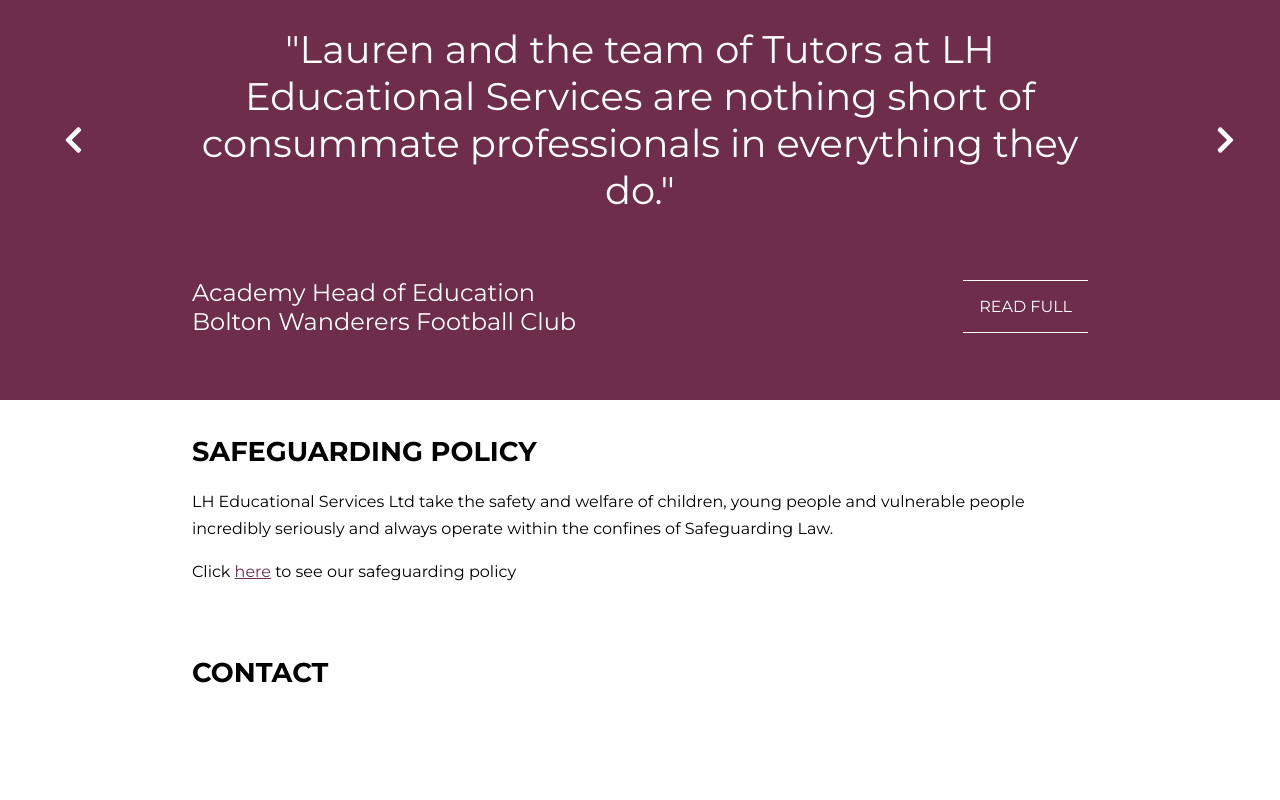
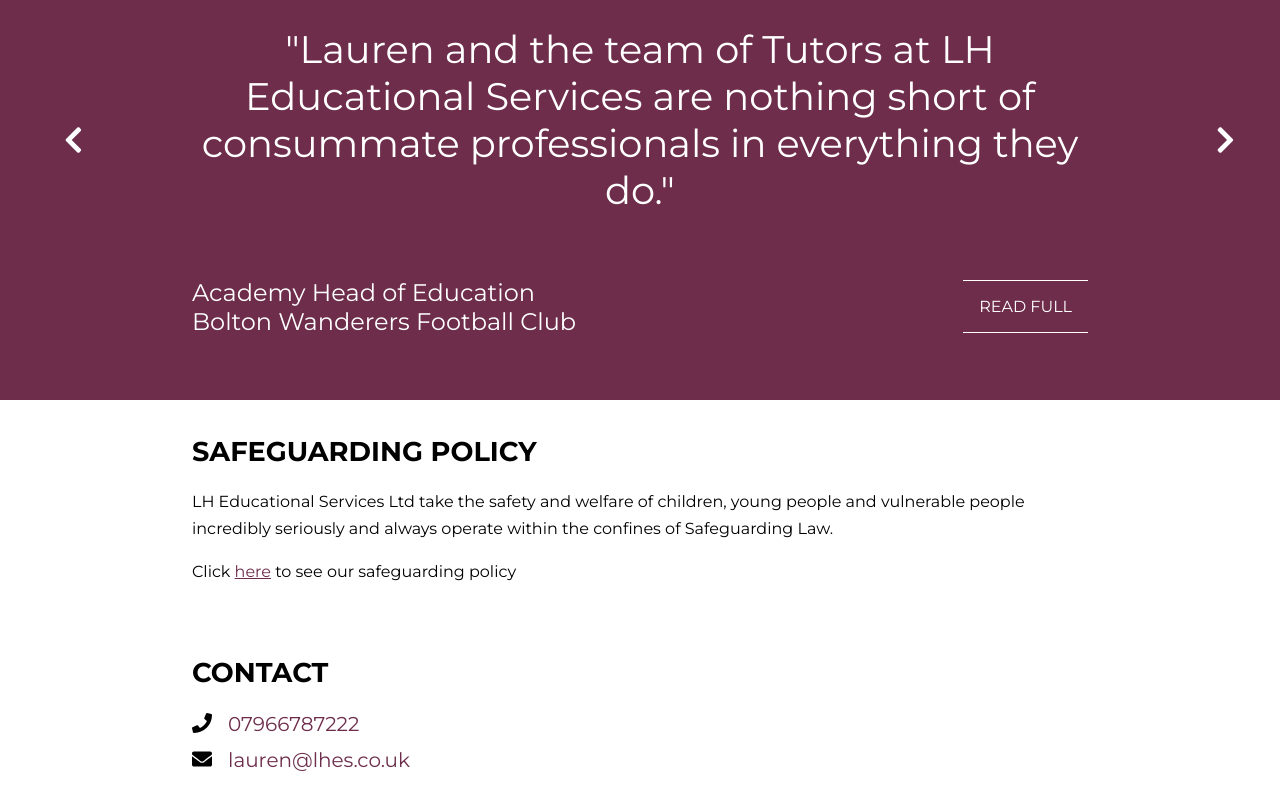
Before and after one commit to lewtur/lh-education, a React (Create React App) app: page / in a window 1280 px wide. Shown: the part 3340-4140 px from the top of the page. Before the commit the page ends 4068 px from the top, so only its background shows below. Built offline with nearby package versions, Linux system fonts and the light colour scheme.

Commit message:
add links

```diff
--- a/package.json
+++ b/package.json
@@ -3,8 +3,8 @@
   "version": "0.1.0",
   "private": true,
   "dependencies": {
-    "@fortawesome/fontawesome-svg-core": "^1.2.18",
-    "@fortawesome/free-solid-svg-icons": "^5.8.2",
+    "@fortawesome/fontawesome-svg-core": "^1.2.19",
+    "@fortawesome/free-solid-svg-icons": "^5.9.0",
     "@fortawesome/react-fontawesome": "^0.1.4",
     "react": "^16.8.6",
     "react-dom": "^16.8.6",
--- a/src/Contact.jsx
+++ b/src/Contact.jsx
@@ -1,16 +1,36 @@
 import React from 'react';
 import styled from 'styled-components';
+import { FontAwesomeIcon } from '@fortawesome/react-fontawesome'
+import { faPhone, faEnvelope } from '@fortawesome/free-solid-svg-icons'
 
 const ContactStyles = styled.section`
+  display: flex;
+  flex-direction: column;
+  font-size: 1.25rem;
 
+  & > div {
+    padding-bottom: 0.75rem;
+    a {
+      text-decoration: none;
+      padding-left: 1rem;
+    }
+  }
 `;
 
 const Contact = () => {
-    return (
-        <ContactStyles id="contact">
-            <h1>Contact</h1>
-        </ContactStyles>
-     );
+  return (
+    <ContactStyles id="contact">
+      <h1>Contact</h1>
+      <div>
+        <FontAwesomeIcon icon={faPhone} />
+        <a href="tel:07966787222">07966787222</a>
+      </div>
+      <div>
+        <FontAwesomeIcon icon={faEnvelope} />
+        <a href="mailto:lauren@lhes.co.uk">lauren@lhes.co.uk</a>
+      </div>
+    </ContactStyles>
+  );
 }
 
 export default Contact;
--- a/src/Navbar/Menu.jsx
+++ b/src/Navbar/Menu.jsx
@@ -39,7 +39,7 @@ class Menu extends Component {
         return (
             <MenuStyles>
                 <MenuListHolder menuIsOpen={menuIsOpen}>
-                    {menuItems.map((menuItem, index) => <MenuItem text={menuItem} wowDelay={(index + 1) * 100} />)}
+                    {menuItems.map((menuItem, index) => <MenuItem key={index} text={menuItem} wowDelay={(index + 1) * 100} />)}
                 </MenuListHolder>
             </MenuStyles>
         );
--- a/src/SafeguardingPolicy.jsx
+++ b/src/SafeguardingPolicy.jsx
@@ -14,7 +14,7 @@ const SafeguardingPolicy = () => {
         LH Educational Services Ltd take the safety and welfare of children, young people and
         vulnerable people incredibly seriously and always operate within the confines of Safeguarding Law.
         </p>
-        <p>Click <a href="#">here</a> to see our safeguarding policy</p>
+      <p>Click <a href="/">here</a> to see our safeguarding policy</p>
     </SafeguardingPolicyStyles>
   );
 }
--- a/src/Testimonial.jsx
+++ b/src/Testimonial.jsx
@@ -83,8 +83,6 @@ const FullText = styled.div`
 const Testimonial = ({ title, workplace, headline, fullText }) => {
     const [expand, setExpand] = useState(false);
 
-    console.log(workplace)
-
     return (
         <TestimonialStyle>
             <Headline>"{headline}"</Headline>
@@ -98,7 +96,7 @@ const Testimonial = ({ title, workplace, headline, fullText }) => {
                 </div>
             </DetailsContainer>
             <FullText className={expand ? 'show' : ''}>
-                {fullText.map(paragraph => <p>{paragraph}</p>)}
+                {fullText.map((paragraph, index) => <p key={index}>{paragraph}</p>)}
             </FullText>
         </TestimonialStyle>
     );
```
Also changed, not shown: 1 other file (tests, documents, lock files or other folders). Lines whose indentation alone changed are shown as unchanged.
